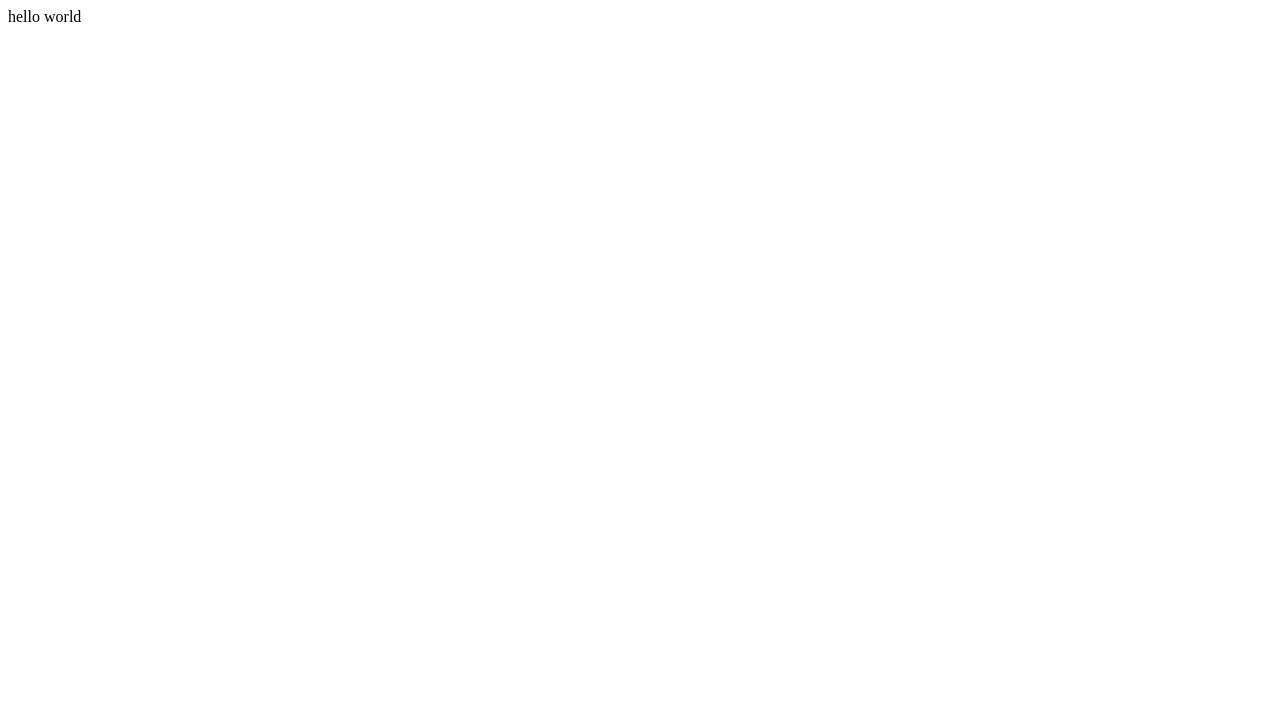
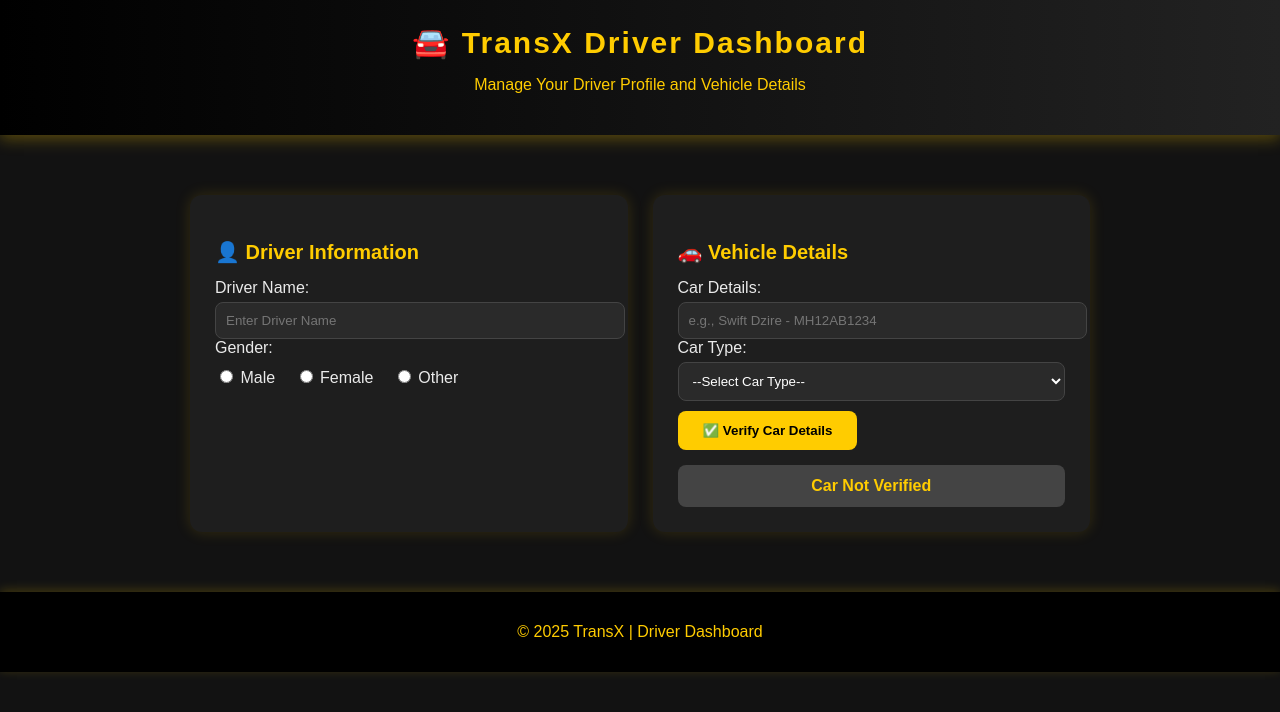
Before and after one commit to bloodysweetOG/TransX, a plain HTML site: page index.html in a window 1280 px wide. Drawn offline with Linux system fonts and the light colour scheme.

Commit message:
created transx dashboard

```diff
--- a/index.html
+++ b/index.html
@@ -1 +1,178 @@
-<p>hello world</p>
+<!DOCTYPE html>
+<html lang="en">
+<head>
+  <meta charset="UTF-8">
+  <meta name="viewport" content="width=device-width, initial-scale=1.0">
+  <title>TransX Driver Dashboard</title>
+  <style>
+    body {
+      font-family: 'Poppins', sans-serif;
+      margin: 0;
+      background-color: #121212;
+      color: #eaeaea;
+    }
+
+    /* Header */
+    header {
+      background: linear-gradient(90deg, #000, #222);
+      color: #ffcc00;
+      text-align: center;
+      padding: 25px 10px;
+      box-shadow: 0 4px 15px rgba(255, 204, 0, 0.3);
+    }
+
+    header h1 {
+      font-size: 30px;
+      margin: 0;
+      letter-spacing: 2px;
+    }
+
+    /* Dashboard Container */
+    .dashboard {
+      max-width: 900px;
+      margin: 40px auto;
+      padding: 20px;
+      display: grid;
+      grid-template-columns: repeat(auto-fit, minmax(400px, 1fr));
+      gap: 25px;
+    }
+
+    .card {
+      background: #1e1e1e;
+      border-radius: 12px;
+      padding: 25px;
+      box-shadow: 0 0 15px rgba(255, 204, 0, 0.15);
+      transition: transform 0.2s ease, box-shadow 0.3s ease;
+    }
+
+    .card:hover {
+      transform: translateY(-5px);
+      box-shadow: 0 0 25px rgba(255, 204, 0, 0.3);
+    }
+
+    .card h3 {
+      color: #ffcc00;
+      font-size: 20px;
+      margin-bottom: 15px;
+      display: flex;
+      align-items: center;
+      gap: 10px;
+    }
+
+    input[type="text"], select {
+      width: 100%;
+      padding: 10px;
+      border-radius: 8px;
+      border: 1px solid #444;
+      background-color: #2a2a2a;
+      color: #fff;
+      margin-top: 5px;
+    }
+
+    .gender-options {
+      margin-top: 10px;
+    }
+
+    .gender-options label {
+      margin-right: 15px;
+      cursor: pointer;
+    }
+
+    .verify-btn {
+      background-color: #ffcc00;
+      color: #000;
+      border: none;
+      padding: 12px 25px;
+      border-radius: 8px;
+      font-weight: bold;
+      cursor: pointer;
+      transition: all 0.2s ease;
+      margin-top: 10px;
+    }
+
+    .verify-btn:hover {
+      background-color: #e6b800;
+      transform: scale(1.05);
+    }
+
+    .status {
+      background-color: #444;
+      text-align: center;
+      padding: 12px;
+      border-radius: 8px;
+      font-weight: bold;
+      margin-top: 15px;
+      color: #ffcc00;
+    }
+
+    footer {
+      background-color: #000;
+      color: #ffcc00;
+      text-align: center;
+      padding: 15px;
+      margin-top: 40px;
+      box-shadow: 0 -2px 10px rgba(255, 204, 0, 0.2);
+    }
+  </style>
+</head>
+
+<body>
+  <header>
+    <h1>🚘 TransX Driver Dashboard</h1>
+    <p>Manage Your Driver Profile and Vehicle Details</p>
+  </header>
+
+  <div class="dashboard">
+    <!-- Driver Info -->
+    <div class="card">
+      <h3>👤 Driver Information</h3>
+      <label for="driverName">Driver Name:</label>
+      <input type="text" id="driverName" placeholder="Enter Driver Name">
+
+      <label for="driverGender" style="margin-top: 10px;">Gender:</label>
+      <div class="gender-options">
+        <input type="radio" name="gender" id="male" value="male">
+        <label for="male">Male</label>
+        <input type="radio" name="gender" id="female" value="female">
+        <label for="female">Female</label>
+        <input type="radio" name="gender" id="other" value="other">
+        <label for="other">Other</label>
+      </div>
+    </div>
+
+    <!-- Vehicle Details -->
+    <div class="card">
+      <h3>🚗 Vehicle Details</h3>
+      <label for="carDetails">Car Details:</label>
+      <input type="text" id="carDetails" placeholder="e.g., Swift Dzire - MH12AB1234">
+
+      <label for="carType" style="margin-top: 10px;">Car Type:</label>
+      <select id="carType">
+        <option value="">--Select Car Type--</option>
+        <option value="Mini">Ola Mini</option>
+        <option value="Prime">Ola Prime</option>
+        <option value="Auto">Ola Auto</option>
+        <option value="Bike">Ola Bike</option>
+        <option value="Electric">Ola Electric</option>
+      </select>
+
+      <button class="verify-btn" onclick="verifyCar()">✅ Verify Car Details</button>
+      <div class="status" id="verifyStatus">Car Not Verified</div>
+    </div>
+  </div>
+
+  <footer>
+    <p>© 2025 TransX | Driver Dashboard</p>
+  </footer>
+
+  <script>
+    function verifyCar() {
+      const status = document.getElementById("verifyStatus");
+      status.innerText = "✅ Driver & Car Verified Successfully!";
+      status.style.backgroundColor = "#4CAF50";
+      status.style.color = "#fff";
+      status.style.transition = "all 0.3s ease";
+    }
+  </script>
+</body>
+</html>
```
